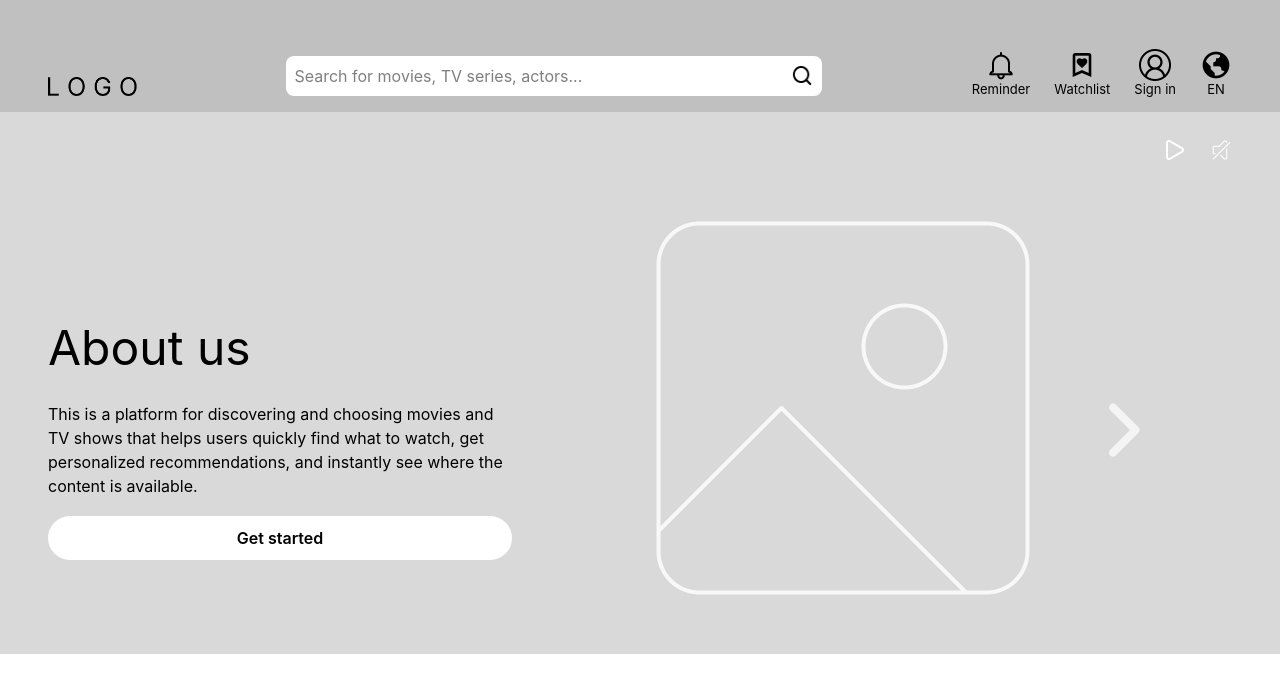
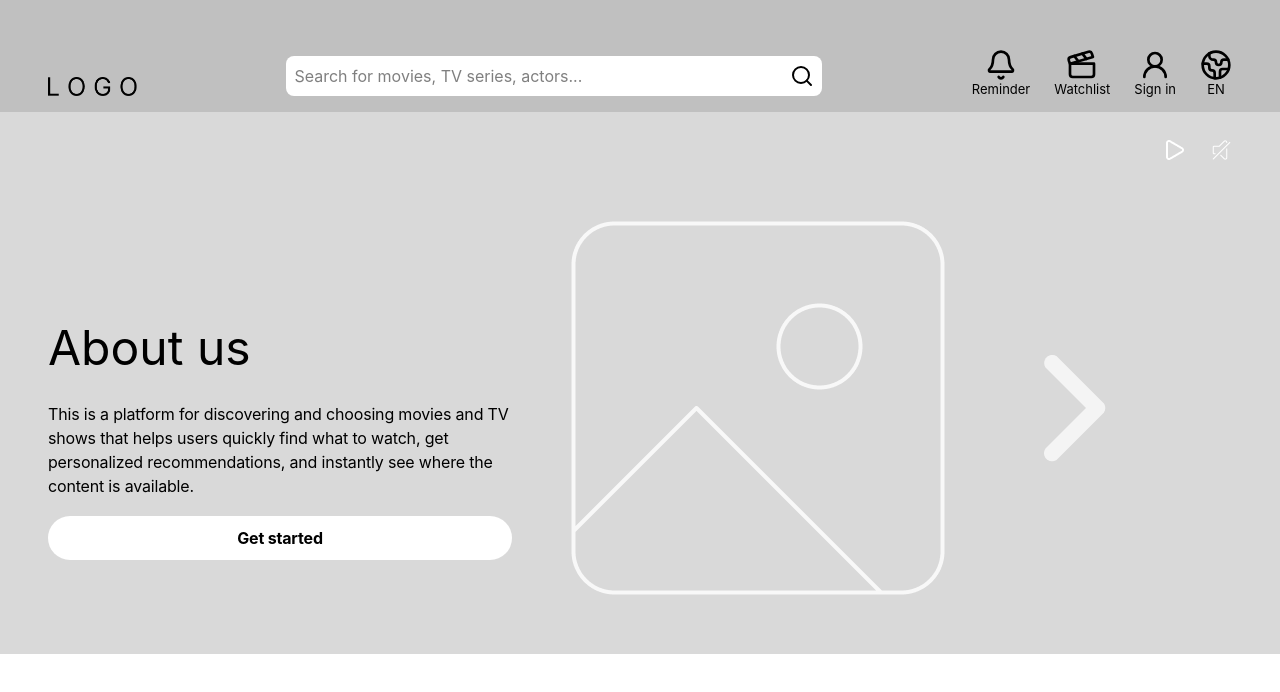
Before and after one commit to Rzarcik97/FilmLyApp, a React (Vite) app in the folder frontend/: page / in a window 1280 px wide. Shown: the top 692 px of the page. Built offline with nearby package versions, Linux system fonts and the light colour scheme.

Commit message:
switched to TypeScript and using lucide lib for icons in the header now

```diff
--- a/frontend/index.html
+++ b/frontend/index.html
@@ -7,6 +7,6 @@
   </head>
   <body>
     <div id="root"></div>
-    <script type="module" src="/src/main.jsx"></script>
+    <script type="module" src="/src/main.tsx"></script>
   </body>
 </html>
--- a/frontend/package.json
+++ b/frontend/package.json
@@ -10,6 +10,7 @@
   },
   "dependencies": {
     "@tailwindcss/vite": "^4.2.2",
+    "lucide-react": "^1.0.1",
     "react": "^19.0.0",
     "react-dom": "^19.0.0",
     "tailwindcss": "^4.2.2"
--- a/frontend/src/App.jsx
+++ b/frontend/src/App.tsx
@@ -1,6 +1,6 @@
 import './styles/App.css';
-import { Header } from './components/Header/Header';
-import { MainPage } from './components/MainPage/MainPage';
+import { Header } from './components/Header/Header.js';
+import { MainPage } from './components/MainPage/MainPage.js';
 
 function App() {
   return (
--- a/frontend/src/components/Header/Header.jsx
+++ /dev/null
@@ -1,32 +0,0 @@
-import logo from '../../../public/icons/logo.png';
-import reminder from '../../../public/icons/reminder.png';
-import watchlist from '../../../public/icons/watchlist.png';
-import sign_in from '../../../public/icons/sign-in.png';
-import en from '../../../public/icons/en.png';
-import { SearchBar } from '../SearchBar/SearchBar';
-
-const NavItem = ({ icon, text, alt }) => (
-  <div className="flex flex-col justify-center items-center cursor-pointer">
-    <img src={icon} alt={alt} className="w-8 pb-[2px]" />
-    <p className="m-0 text-[13px] leading-none">{text}</p>
-  </div>
-)
-
-export const Header = () => {
-  return (
-    <header className="flex justify-between items-end bg-[#C0C0C0] px-12 pb-4 h-[112px]">
-      <div className="relative">
-        <img src={logo} alt="Filmly Logo" className="m-0 pt-[67px] w-[89px]" />
-      </div>
-      <div className="relative">
-        <SearchBar />
-      </div>
-      <nav className="flex justify-center items-center gap-6">
-        <NavItem icon={reminder} text="Reminder" alt="Reminder icon" />
-        <NavItem icon={watchlist} text="Watchlist" alt="Watchlist icon" />
-        <NavItem icon={sign_in} text="Sign in" alt="Sign-in icon" />
-        <NavItem icon={en} text="EN" alt="Language icon" />
-      </nav>
-    </header>
-  )
-}
--- /dev/null
+++ b/frontend/src/components/Header/Header.tsx
@@ -0,0 +1,37 @@
+import logo from '../../../public/icons/logo.png';
+import { SearchBar } from '../SearchBar/SearchBar.js';
+import { Bell, Clapperboard, UserRound, Earth } from 'lucide-react';
+
+interface NavItemsProps {
+  icon: React.ReactNode;
+  text: string;
+  alt: string;
+}
+
+const NavItem = ({ icon, text, alt }: NavItemsProps) => (
+  <div className="flex flex-col justify-center items-center cursor-pointer">
+    <div className="pb-[2px]">
+      {icon}
+    </div>
+    <p className="m-0 text-[13px] leading-none">{text}</p>
+  </div>
+)
+
+export const Header = () => {
+  return (
+    <header className="flex justify-between items-end bg-[#C0C0C0] px-12 pb-4 h-[112px]">
+      <div className="relative">
+        <img src={logo} alt="Filmly Logo" className="m-0 pt-[67px] w-[89px]" />
+      </div>
+      <div className="relative">
+        <SearchBar />
+      </div>
+      <nav className="flex justify-center items-center gap-6">
+        <NavItem icon={<Bell size={32} />} text="Reminder" alt="Reminder icon" />
+        <NavItem icon={<Clapperboard size={32} />} text="Watchlist" alt="Watchlist icon" />
+        <NavItem icon={<UserRound size={32} />} text="Sign in" alt="Sign-in icon" />
+        <NavItem icon={<Earth size={32} />} text="EN" alt="Language icon" />
+      </nav>
+    </header>
+  )
+}
--- a/frontend/src/components/MainPage/MainPage.jsx
+++ b/frontend/src/components/MainPage/MainPage.tsx
@@ -2,31 +2,31 @@ import play_btn from '../../../public/icons/play.png';
 import mute from '../../../public/icons/mute.png';
 import arr_right from '../../../public/icons/arrow-right.png';
 import empty_img from '../../../public/icons/empty-img.png';
-import './MainPage.scss';
+// import './MainPage.scss';
 
 export const MainPage = () => {
   return (
-    <main className="main-page">
-      <div className="main-page__top-bar">
-        <button className="main-page__top-bar__btn">
-          <img src={play_btn} alt="Play" className="main-page__top-bar__img" />
+    <main className="bg-[#D9D9D9] px-12">
+      <div className="pt-[26px] flex justify-end gap-[21px]">
+        <button className="bg-none border-none cursor-pointer w-6 h-6 flex justify-center items-center">
+          <img src={play_btn} alt="Play" className="w-24" />
         </button>
-        <button className="main-page__top-bar__btn">
-          <img src={mute} alt="Mute" className="main-page__top-bar__img" />
+        <button className="bg-none border-none cursor-pointer w-6 h-6 flex justify-center items-center">
+          <img src={mute} alt="Mute" className="w-24" />
         </button>
       </div>
 
-      <div className="main-page__container">
-        <div className="main-page__container__info">
-          <h1 className="main-page__container__info__title">
+      <div className="flex">
+        <div className="w-[464px] h-60">
+          <h1 className="m-0 text-[48px] pt-[150px]">
             About us
           </h1>
-          <p className="main-page__container__info__text">
+          <p className="m-0 py-[18px] text-[16px] leading-[1.5] tracking-[-0.011em]">
             This is a platform  for discovering and choosing movies and TV shows
             that helps users quickly find what to watch, get personalized
             recommendations, and instantly see where the content is available.
           </p>
-          <button className="main-page__container__info__btn">
+          <button className="bg-white border-none w-full h-11 rounded-[30px] text-[16px] leading-[1.5] tracking-[-0.011em] font-bold cursor-pointer">
             Get started
           </button>
         </div>
--- a/frontend/src/components/SearchBar/SearchBar.jsx
+++ b/frontend/src/components/SearchBar/SearchBar.tsx
@@ -1,10 +1,10 @@
 import { useState } from 'react';
-import search_icon from '../../../public/icons/search.png';
+import { Search } from 'lucide-react';
 
 export const SearchBar = () => {
   const [query, setQuery] = useState('');
 
-  const handleInputChange = (event) => {
+  const handleInputChange = (event: React.ChangeEvent<HTMLInputElement>) => {
     setQuery(event.target.value);
     console.log('Searching for:', event.target.value);
   };
@@ -19,7 +19,7 @@ export const SearchBar = () => {
         onChange={handleInputChange}
       />
       <button className="flex justify-center items-center bg-none cursor-pointer">
-        <img src={search_icon} alt="Search" className="w-6 h-6" />
+        <Search size={24} />
       </button>
     </div>
   )
--- a/frontend/src/main.jsx
+++ b/frontend/src/main.tsx
@@ -1,9 +1,10 @@
 import React from 'react';
 import ReactDOM from 'react-dom/client';
 import App from './App';
-// import './styles/main.scss';
 
-ReactDOM.createRoot(document.getElementById('root')).render(
+const rootElement = document.getElementById('root')!;
+
+ReactDOM.createRoot(rootElement).render(
   <React.StrictMode>
     <App />
   </React.StrictMode>
--- /dev/null
+++ b/frontend/src/vite-env.d.ts
@@ -0,0 +1,24 @@
+declare module "*.png" {
+  const value: string;
+  export default value;
+}
+
+declare module "*.jpg" {
+  const value: string;
+  export default value;
+}
+
+declare module "*.svg" {
+  const value: string;
+  export default value;
+}
+
+declare module "*.css" {
+  const content: { [className: string]: string };
+  export default content;
+}
+
+declare module "*.scss" {
+  const content: { [className: string]: string };
+  export default content;
+}
```
Also changed, not shown: package.json (+9 -1 lines), tsconfig.json (added, +48 -0 lines), 1 other file (tests, documents, lock files or other folders).
